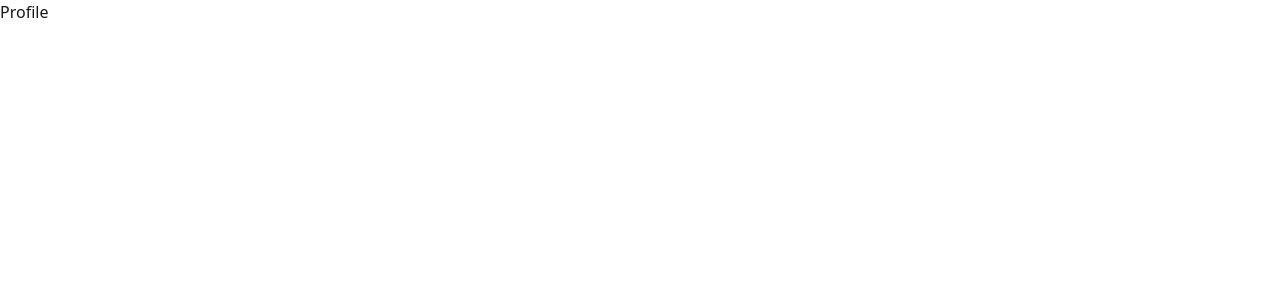
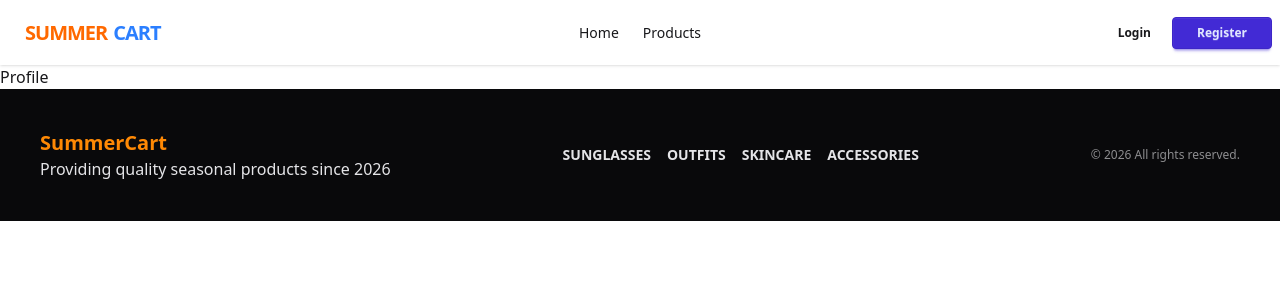
Before and after one commit to Zakaria-info/a-8-s-cart, a Next.js app: page /profile in a window 1280 px wide. Shown: the top 300 px of the page. Built offline with nearby package versions, Linux system fonts and the light colour scheme.

Commit message:
Added navbar footer and designed folder structure of main layout

```diff
--- a/src/app/layout.js
+++ b/src/app/layout.js
@@ -1,5 +1,7 @@
 import { Geist, Geist_Mono } from "next/font/google";
 import "./globals.css";
+import Navbar from "@/components/Navbar";
+import Footer from "@/components/Footer";
 
 const geistSans = Geist({
   variable: "--font-geist-sans",
@@ -22,7 +24,11 @@ export default function RootLayout({ children }) {
       lang="en"
       className={`${geistSans.variable} ${geistMono.variable} h-full antialiased`}
     >
-      <body className="min-h-full flex flex-col">{children}</body>
+      <body className="min-h-full flex flex-col">
+        <Navbar />
+        {children}
+        <Footer />
+        </body>
     </html>
   );
 }
--- a/src/app/page.js
+++ b/src/app/page.js
@@ -2,64 +2,6 @@ import Image from "next/image";
 
 export default function Home() {
   return (
-    <div className="flex flex-col flex-1 items-center justify-center bg-zinc-50 font-sans dark:bg-black">
-      <main className="flex flex-1 w-full max-w-3xl flex-col items-center justify-between py-32 px-16 bg-white dark:bg-black sm:items-start">
-        <Image
-          className="dark:invert"
-          src="/next.svg"
-          alt="Next.js logo"
-          width={100}
-          height={20}
-          priority
-        />
-        <div className="flex flex-col items-center gap-6 text-center sm:items-start sm:text-left">
-          <h1 className="max-w-xs text-3xl font-semibold leading-10 tracking-tight text-black dark:text-zinc-50">
-            To get started, edit the page.js file.
-          </h1>
-          <p className="max-w-md text-lg leading-8 text-zinc-600 dark:text-zinc-400">
-            Looking for a starting point or more instructions? Head over to{" "}
-            <a
-              href="https://vercel.com/templates?framework=next.js&utm_source=create-next-app&utm_medium=appdir-template-tw&utm_campaign=create-next-app"
-              className="font-medium text-zinc-950 dark:text-zinc-50"
-            >
-              Templates
-            </a>{" "}
-            or the{" "}
-            <a
-              href="https://nextjs.org/learn?utm_source=create-next-app&utm_medium=appdir-template-tw&utm_campaign=create-next-app"
-              className="font-medium text-zinc-950 dark:text-zinc-50"
-            >
-              Learning
-            </a>{" "}
-            center.
-          </p>
-        </div>
-        <div className="flex flex-col gap-4 text-base font-medium sm:flex-row">
-          <a
-            className="flex h-12 w-full items-center justify-center gap-2 rounded-full bg-foreground px-5 text-background transition-colors hover:bg-[#383838] dark:hover:bg-[#ccc] md:w-[158px]"
-            href="https://vercel.com/new?utm_source=create-next-app&utm_medium=appdir-template-tw&utm_campaign=create-next-app"
-            target="_blank"
-            rel="noopener noreferrer"
-          >
-            <Image
-              className="dark:invert"
-              src="/vercel.svg"
-              alt="Vercel logomark"
-              width={16}
-              height={16}
-            />
-            Deploy Now
-          </a>
-          <a
-            className="flex h-12 w-full items-center justify-center rounded-full border border-solid border-black/[.08] px-5 transition-colors hover:border-transparent hover:bg-black/[.04] dark:border-white/[.145] dark:hover:bg-[#1a1a1a] md:w-[158px]"
-            href="https://nextjs.org/docs?utm_source=create-next-app&utm_medium=appdir-template-tw&utm_campaign=create-next-app"
-            target="_blank"
-            rel="noopener noreferrer"
-          >
-            Documentation
-          </a>
-        </div>
-      </main>
-    </div>
+    <h2>Welcome to the Home Page</h2>
   );
 }
--- a/src/components/Footer.jsx
+++ b/src/components/Footer.jsx
@@ -1,11 +1,23 @@
-import React from 'react';
+const Footer = () => {
+  return (
+    <footer className="p-10 bg-neutral text-neutral-content flex flex-col md:flex-row justify-between items-center gap-6">
+      <aside>
+        <p className="text-xl font-bold text-orange-400">SummerCart</p>
+        <p>Providing quality seasonal products since 2026</p>
+      </aside>
 
-const Footer = () => {
-    return (
-        <div>
+      <nav className="flex flex-wrap gap-4 text-sm uppercase font-semibold">
+        <span>Sunglasses</span>
+        <span>Outfits</span>
+        <span>Skincare</span>
+        <span>Accessories</span>
+      </nav>
 
-        </div>
-    );
+      <div className="text-xs opacity-60">
+        © {new Date().getFullYear()} All rights reserved.
+      </div>
+    </footer>
+  );
 };
 
 export default Footer;
--- a/src/components/Navbar.jsx
+++ b/src/components/Navbar.jsx
@@ -1,11 +1,112 @@
-import React from 'react';
+"use client";
+import Image from "next/image";
+import Link from "next/link";
+// import { authClient } from "@/lib/auth-client"; // BetterAuth client import
 
 const Navbar = () => {
-    return (
-        <div>
+  // Replace this null with your actual session logic later
+  // const { data: session } = authClient.useSession();
+  const session = null;
 
+  const navLinks = (
+    <>
+      <li>
+        <Link href="/">Home</Link>
+      </li>
+      <li>
+        <Link href="/products">Products</Link>
+      </li>
+      {session && (
+        <li>
+          <Link href="/profile">My Profile</Link>
+        </li>
+      )}
+    </>
+  );
+
+  return (
+    <div className="bg-base-100 shadow-sm sticky top-0 z-50">
+      <div className="navbar container mx-auto">
+        <div className="navbar-start">
+          {/* Mobile Menu */}
+          <div className="dropdown">
+            <div tabIndex={0} role="button" className="btn btn-ghost lg:hidden">
+              <svg
+                xmlns="http://www.w3.org/2000/svg"
+                className="h-5 w-5"
+                fill="none"
+                viewBox="0 0 24 24"
+                stroke="currentColor"
+              >
+                <path
+                  strokeLinecap="round"
+                  strokeLinejoin="round"
+                  strokeWidth="2"
+                  d="M4 6h16M4 12h8m-8 6h16"
+                />
+              </svg>
+            </div>
+            <ul
+              tabIndex={0}
+              className="menu menu-sm dropdown-content mt-3 z-[1] p-2 shadow bg-base-100 rounded-box w-52"
+            >
+              {navLinks}
+            </ul>
+          </div>
+          {/* Brand Logo */}
+          <Link
+            href="/"
+            className="btn btn-ghost text-xl font-bold text-orange-500 uppercase tracking-tighter"
+          >
+            Summer<span className="text-blue-500">Cart</span>
+          </Link>
         </div>
-    );
+
+        <div className="navbar-center hidden lg:flex">
+          <ul className="menu menu-horizontal px-1 font-medium">{navLinks}</ul>
+        </div>
+
+        <div className="navbar-end gap-3">
+          {session ? (
+            <div className="dropdown dropdown-end">
+              <div
+                tabIndex={0}
+                role="button"
+                className="btn btn-ghost btn-circle avatar border border-orange-200"
+              >
+                <div className="w-10 rounded-full">
+                  <Image
+                    alt="User Avatar"
+                    src={
+                      session.user.image ||
+                      "https://ui-avatars.com/api/?name=User"
+                    }
+                  />
+                </div>
+              </div>
+              <ul
+                tabIndex={0}
+                className="menu menu-sm dropdown-content mt-3 z-[1] p-2 shadow bg-base-100 rounded-box w-52"
+              >
+                <li>
+                  <button className="text-error font-semibold">Logout</button>
+                </li>
+              </ul>
+            </div>
+          ) : (
+            <div className="flex items-center gap-2">
+              <Link href="/login" className="btn btn-ghost btn-sm">
+                Login
+              </Link>
+              <Link href="/register" className="btn btn-primary btn-sm px-6">
+                Register
+              </Link>
+            </div>
+          )}
+        </div>
+      </div>
+    </div>
+  );
 };
 
 export default Navbar;
--- /dev/null
+++ b/src/data/product.json
@@ -0,0 +1,68 @@
+[
+  {
+    "id": 1,
+    "name": "UV Protection Sunglasses",
+    "brand": "SunShade",
+    "price": 15,
+    "rating": 4.7,
+    "stock": 10,
+    "description": "Stylish UV protection sunglasses perfect for summer outings.",
+    "image": "https://picsum.photos/seed/sunglasses/400/400",
+    "category": "Accessories"
+  },
+  {
+    "id": 2,
+    "name": "Cooling Summer T-Shirt",
+    "brand": "CoolWear",
+    "price": 12,
+    "rating": 4.5,
+    "stock": 25,
+    "description": "Lightweight and breathable t-shirt designed for hot weather comfort.",
+    "image": "https://picsum.photos/seed/tshirt/400/400",
+    "category": "Clothing"
+  },
+  {
+    "id": 3,
+    "name": "Portable Mini Fan",
+    "brand": "BreezeTech",
+    "price": 20,
+    "rating": 4.6,
+    "stock": 15,
+    "description": "Rechargeable handheld fan ideal for travel and outdoor use.",
+    "image": "https://picsum.photos/seed/fan/400/400",
+    "category": "Electronics"
+  },
+  {
+    "id": 4,
+    "name": "Insulated Water Bottle",
+    "brand": "HydroMax",
+    "price": 18,
+    "rating": 4.8,
+    "stock": 30,
+    "description": "Keeps drinks cold for up to 24 hours, perfect for summer hydration.",
+    "image": "https://picsum.photos/seed/bottle/400/400",
+    "category": "Accessories"
+  },
+  {
+    "id": 5,
+    "name": "Beach Sandals",
+    "brand": "StepEasy",
+    "price": 10,
+    "rating": 4.4,
+    "stock": 20,
+    "description": "Comfortable and durable sandals for beach and casual wear.",
+    "image": "https://picsum.photos/seed/sandals/400/400",
+    "category": "Footwear"
+  },
+  {
+    "id": 6,
+    "name": "SPF 50 Sunscreen Lotion",
+    "brand": "SunGuard",
+    "price": 14,
+    "rating": 4.9,
+    "stock": 18,
+    "description": "High protection sunscreen to shield your skin from harmful UV rays.",
+    "image": "https://picsum.photos/seed/sunscreen/400/400",
+    "category": "Skincare"
+  }
+]
```
